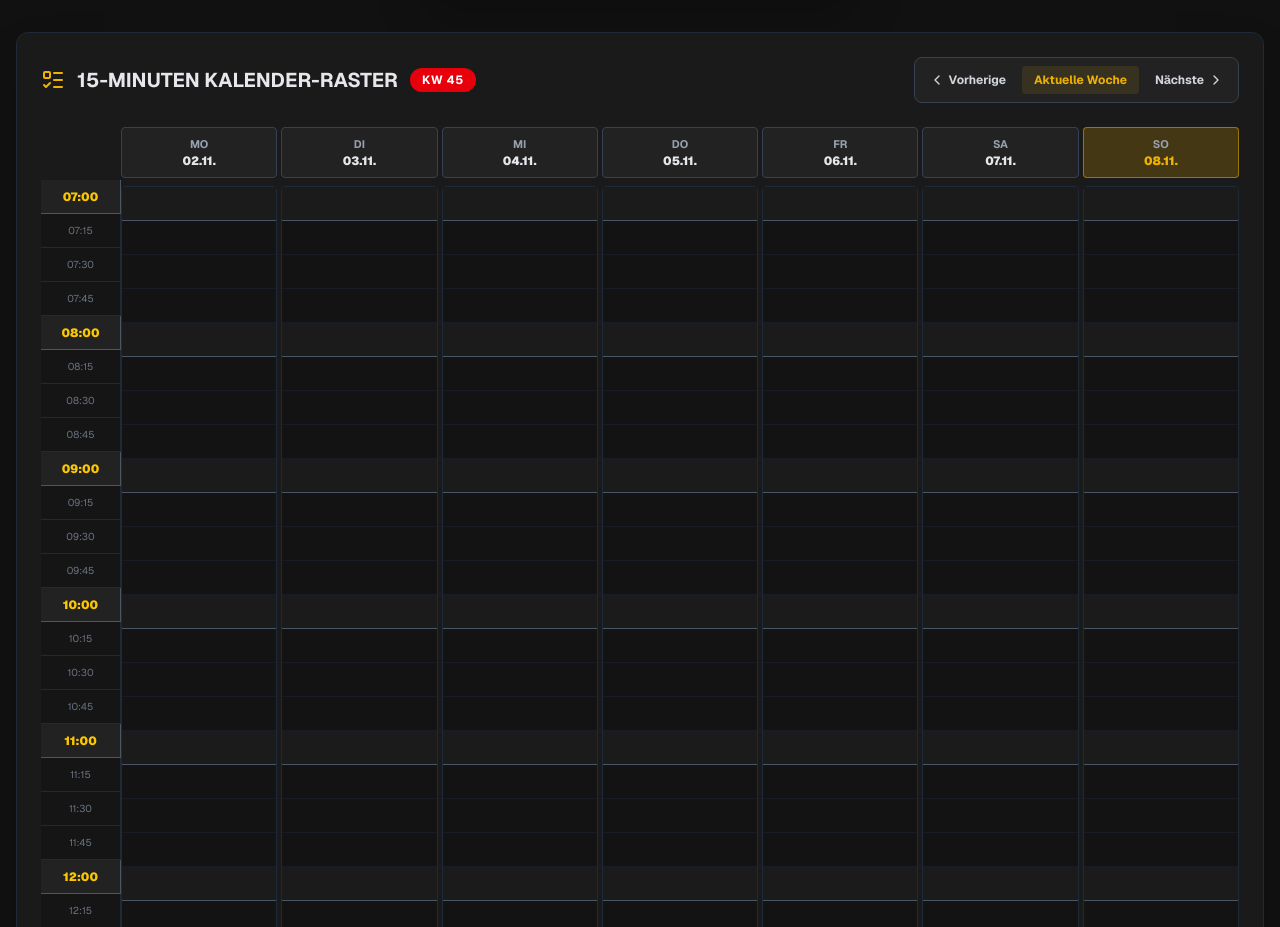
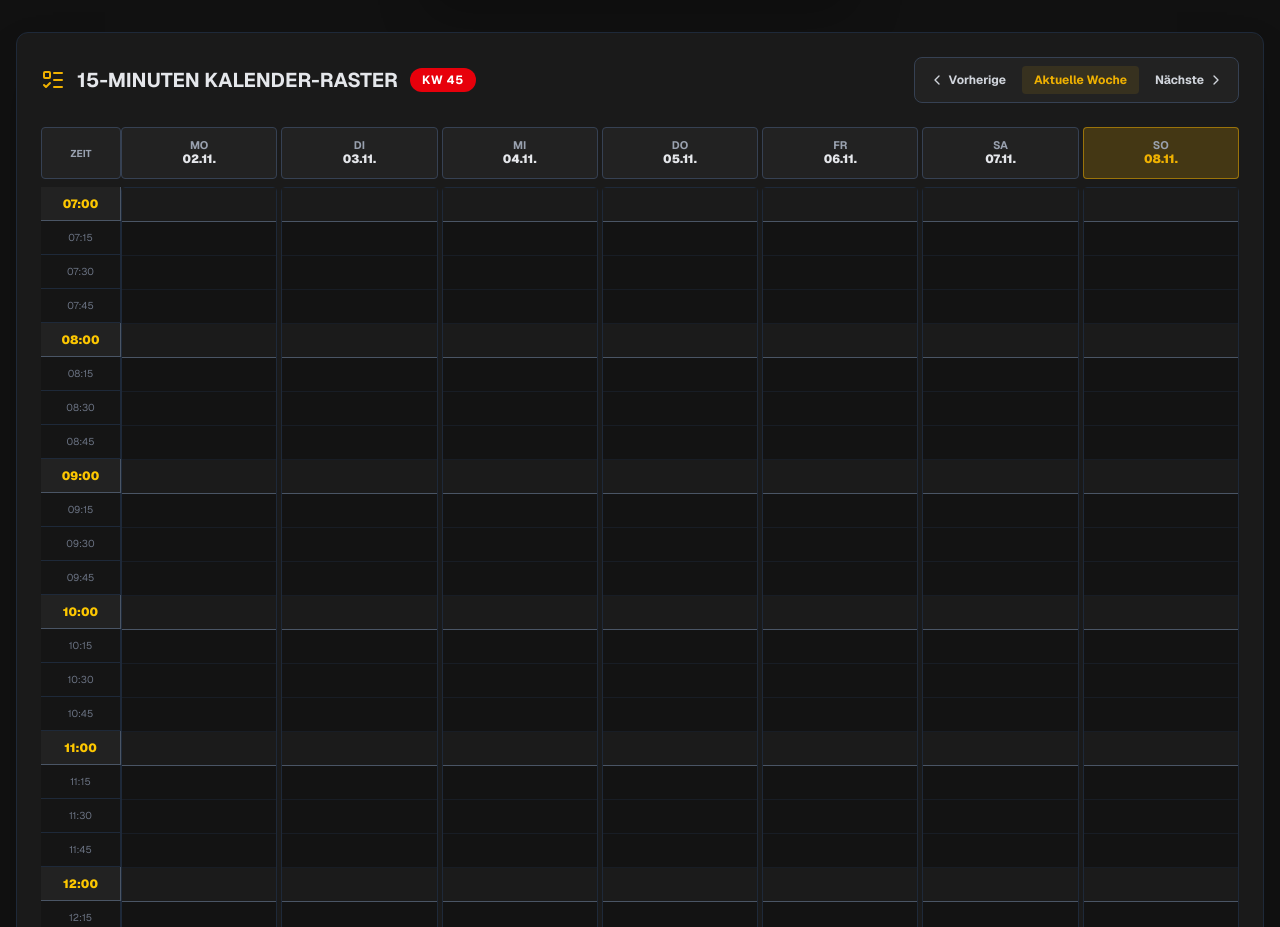
Before and after one commit to Saschamilde/buzziol-app, a Next.js app: page / in a window 1280 px wide. Shown: the part 962-1889 px from the top of the page. Built offline with nearby package versions, Linux system fonts and the light colour scheme; no server answers; the database is empty.

Commit message:
Zeitraster und Wochentagsköpfe exakt ausgerichtet

```diff
--- a/app/page.tsx
+++ b/app/page.tsx
@@ -324,7 +324,7 @@ export default function Home() {
         )}
       </div>
 
-      {/* KUGELSICHERER KALENDER MIT FESTER HÖHENBERECHNUNG (34px PRO SLOT) */}
+      {/* KUGELSICHERER KALENDER MIT PERFEKT AUSGERICHTETEM KOPF */}
       <div className="max-w-7xl mx-auto bg-[#1a1a1a] p-4 sm:p-6 rounded-xl shadow-2xl border border-gray-800 overflow-x-auto">
         <div className="flex flex-col sm:flex-row justify-between items-center mb-6 gap-4">
           <div className="flex items-center gap-3">
@@ -351,8 +351,14 @@ export default function Home() {
 
         {/* Tabellen-Raster */}
         <div className="min-w-[850px] flex">
-          {/* Feste Zeitspalte links */}
-          <div className="w-20 shrink-0 flex flex-col pt-[53px]">
+          {/* Feste Zeitspalte links mit exakt passendem Platzhalter-Kopf */}
+          <div className="w-20 shrink-0 flex flex-col">
+            {/* Kopf-Platzhalter, der exakt dieselbe Höhe hat wie die Wochentage-Köpfe (py-2 + Rahmen/Abstände) */}
+            <div className="h-[52px] mb-2 bg-[#222222] border border-gray-700 rounded flex items-center justify-center text-[10px] font-bold text-gray-400 uppercase">
+              Zeit
+            </div>
+
+            {/* Die Zeit-Slots */}
             {timeSlots.map((slotObj, sIdx) => (
               <div
                 key={sIdx}
@@ -378,11 +384,11 @@ export default function Home() {
               return (
                 <div key={dIdx} className="flex flex-col">
                   {/* Tageskopf */}
-                  <div className={`text-center py-2 mb-2 rounded border ${isToday ? 'bg-yellow-500/20 border-yellow-500/50' : 'bg-[#222222] border-gray-700'}`}>
-                    <p className="text-[11px] font-bold text-gray-400 uppercase">
+                  <div className={`h-[52px] text-center py-2 mb-2 rounded border flex flex-col justify-center ${isToday ? 'bg-yellow-500/20 border-yellow-500/50' : 'bg-[#222222] border-gray-700'}`}>
+                    <p className="text-[11px] font-bold text-gray-400 uppercase leading-tight">
                       {day.toLocaleDateString('de-DE', { weekday: 'short' })}
                     </p>
-                    <p className={`text-xs font-black ${isToday ? 'text-yellow-500' : 'text-gray-200'}`}>
+                    <p className={`text-xs font-black leading-tight ${isToday ? 'text-yellow-500' : 'text-gray-200'}`}>
                       {day.toLocaleDateString('de-DE', { day: '2-digit', month: '2-digit' })}
                     </p>
                   </div>
```
